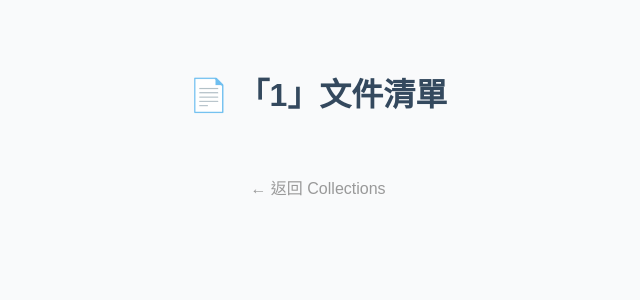
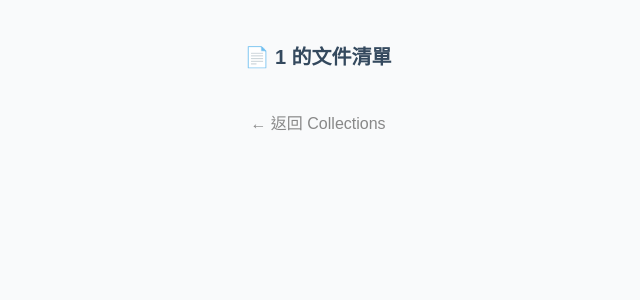
Before and after one commit to leistialove/move, a Flask app: page /firebase/view/1 in a window 1280 px wide. Shown: the top 300 px of the page, without its empty margins (322-962 px from the left). Run offline with Flask 3, Linux system fonts and the light colour scheme; data that the repository does not hold is empty; parts of the project's set-up code (start-up, migrations or seed data) failed here and were passed over.

Commit message:
Update firebase_docs.html

```diff
--- a/templates/firebase_docs.html
+++ b/templates/firebase_docs.html
@@ -2,57 +2,58 @@
 <html lang="zh-Hant">
 <head>
     <meta charset="UTF-8">
+    <meta name="viewport" content="width=device-width, initial-scale=1.0">
     <title>{{ collection }} 文件清單</title>
     <style>
         body {
             font-family: "Microsoft JhengHei", sans-serif;
             background-color: #f9fafb;
-            padding: 40px;
+            padding: 20px;
             text-align: center;
         }
         h1 {
             color: #34495e;
-            margin-bottom: 30px;
+            margin-bottom: 20px;
+            font-size: 20px;
         }
         .doc-list {
             display: flex;
+            flex-wrap: wrap;
             justify-content: center;
-            flex-wrap: wrap;
-            gap: 20px;
+            gap: 15px;
         }
         .doc-card {
-            background-color: white;
+            background: white;
             border-radius: 10px;
-            box-shadow: 0 4px 8px rgba(0,0,0,0.1);
-            padding: 15px 25px;
-            min-width: 200px;
+            box-shadow: 0 2px 6px rgba(0,0,0,0.1);
+            padding: 10px 20px;
+            min-width: 140px;
             transition: transform 0.2s;
         }
         .doc-card:hover {
-            transform: translateY(-5px);
+            transform: translateY(-2px);
         }
         .doc-card a {
             color: #27ae60;
             text-decoration: none;
+            font-size: 15px;
             font-weight: bold;
         }
         .back {
-            margin-top: 30px;
+            margin-top: 20px;
         }
         .back a {
-            color: #999;
+            color: #888;
             text-decoration: none;
         }
     </style>
 </head>
 <body>
-    <h1>📄 「{{ collection }}」文件清單</h1>
+    <h1>📄 {{ collection }} 的文件清單</h1>
     <div class="doc-list">
         {% for doc in records %}
         <div class="doc-card">
-            <a href="{{ url_for('view_messages', collection=collection, doc_id=doc.id) }}">
-                {{ doc.id }}
-            </a>
+            <a href="{{ url_for('view_messages', collection=collection, doc_id=doc.id) }}">{{ doc.id }}</a>
         </div>
         {% endfor %}
     </div>
```
